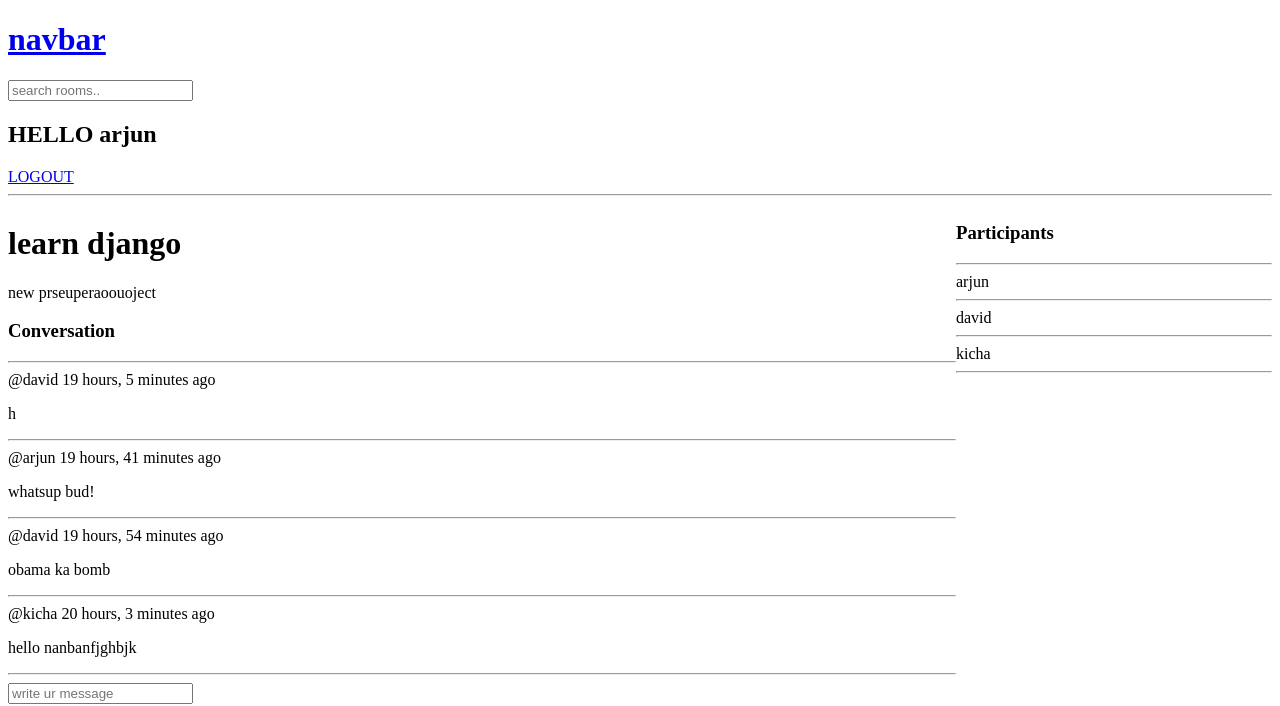
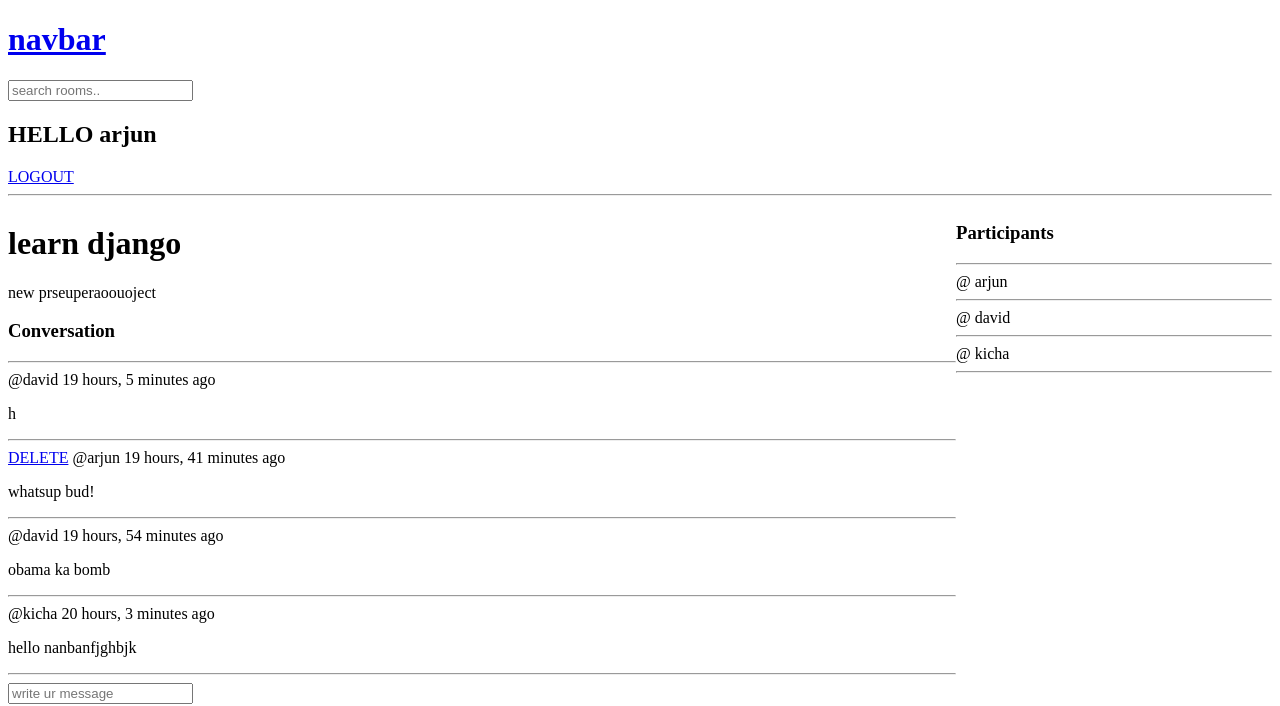
Before and after one commit to arjunthazhath2001/more-django, a Django app: page /room/1/ in a window 1280 px wide. Shown: the top 706 px of the page. Run offline with Django 5.2, Linux system fonts and the light colour scheme; a user stored in the database is signed in; data comes from the database, SQL or seed files in the repository; both versions use the stored data as it was after the commit.

Commit message:
completed all message functionalities

```diff
--- a/project_1/app1/templates/app1/room.html
+++ b/project_1/app1/templates/app1/room.html
@@ -23,6 +23,9 @@
 
             {% for message in room_messages%}
             <div>
+                {% if request.user == message.user %}
+                <a href="{% url 'delete-message' message.id %}">DELETE</a>
+                {% endif %}
                 @{{message.user}} {{message.created|timesince}} ago
                 <p>{{message.body}}</p>
             </div>
@@ -48,7 +51,7 @@
 
         {% for participant in participants%}
         <div>
-            {{participant.username}}
+           @ {{participant.username}}
 
         </div>
         <hr>
--- a/project_1/app1/urls.py
+++ b/project_1/app1/urls.py
@@ -10,5 +10,6 @@ urlpatterns = [
     path('room/<str:pk>/', views.room,name="room"),
     path('create-room/', views.createRoom,name="create-room"),
     path('update-room/<str:pk>/', views.updateRoom, name="update-room"),
-    path('delete-room/<str:pk>/', views.deleteRoom, name="delete-room")
+    path('delete-room/<str:pk>/', views.deleteRoom, name="delete-room"),
+    path('delete-message/<str:pk>/', views.deleteMessage, name="delete-message")
 ]
--- a/project_1/app1/views.py
+++ b/project_1/app1/views.py
@@ -96,6 +96,7 @@ def room(request,pk):
             body= request.POST.get('body')
         )
 
+        room.participants.add(request.user)
         return redirect('room',pk=room.id)
 
     context= {'room':room, 'room_messages': room_messages, 'participants':participants}
@@ -154,3 +155,19 @@ def deleteRoom(request,pk):
         return redirect('home')
 
     return render(request,'app1/delete.html', {'obj':room})
+
+
+@login_required(login_url="login")
+def deleteMessage(request,pk):
+    message= Message.objects.get(id=pk)
+
+
+    if request.user != message.user:
+        return HttpResponse('you are not allowed')
+
+    if request.method=="POST":
+
+        message.delete()
+        return redirect('home')
+
+    return render(request,'app1/delete.html', {'obj':message})
```
Also changed, not shown: project_1/db.sqlite3.
